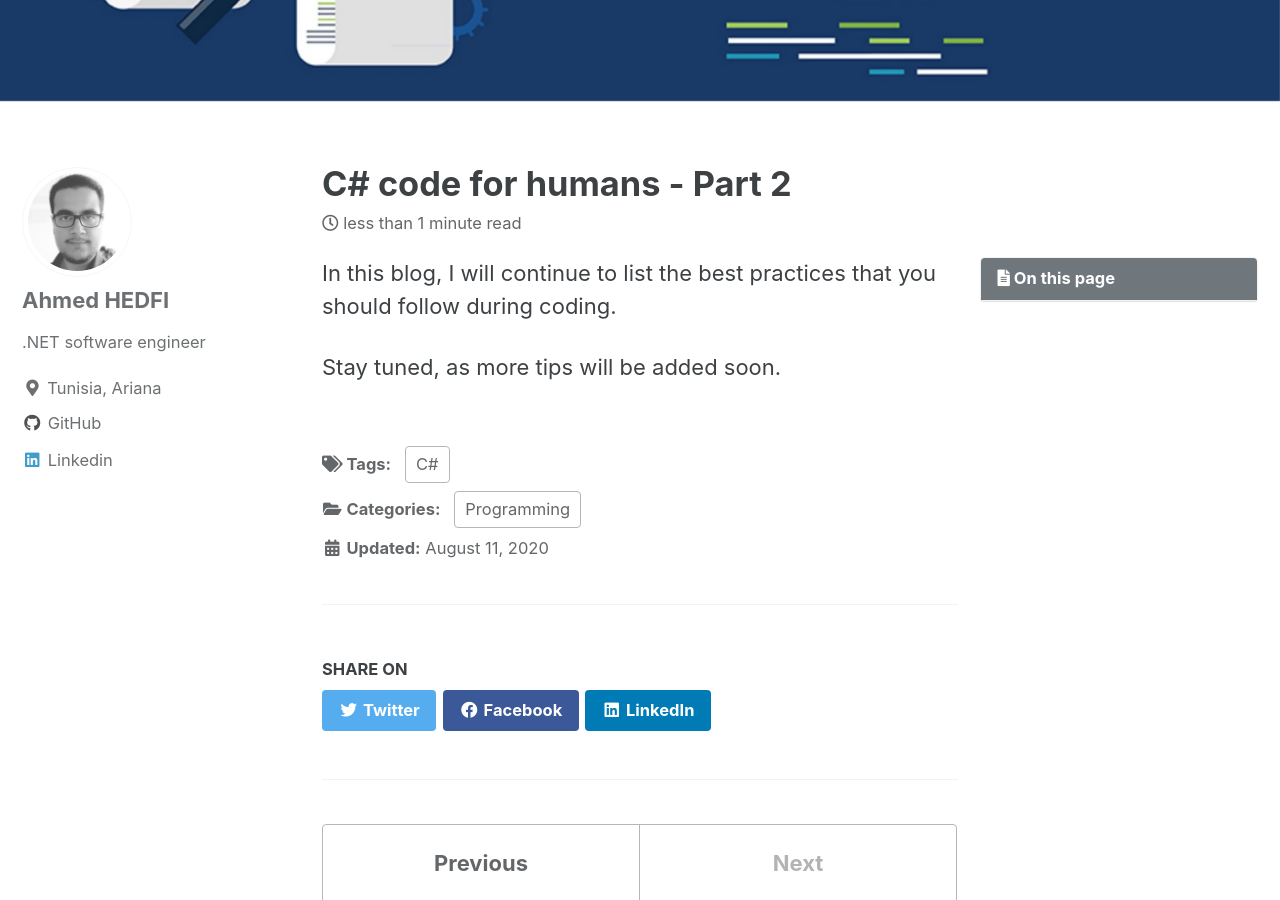
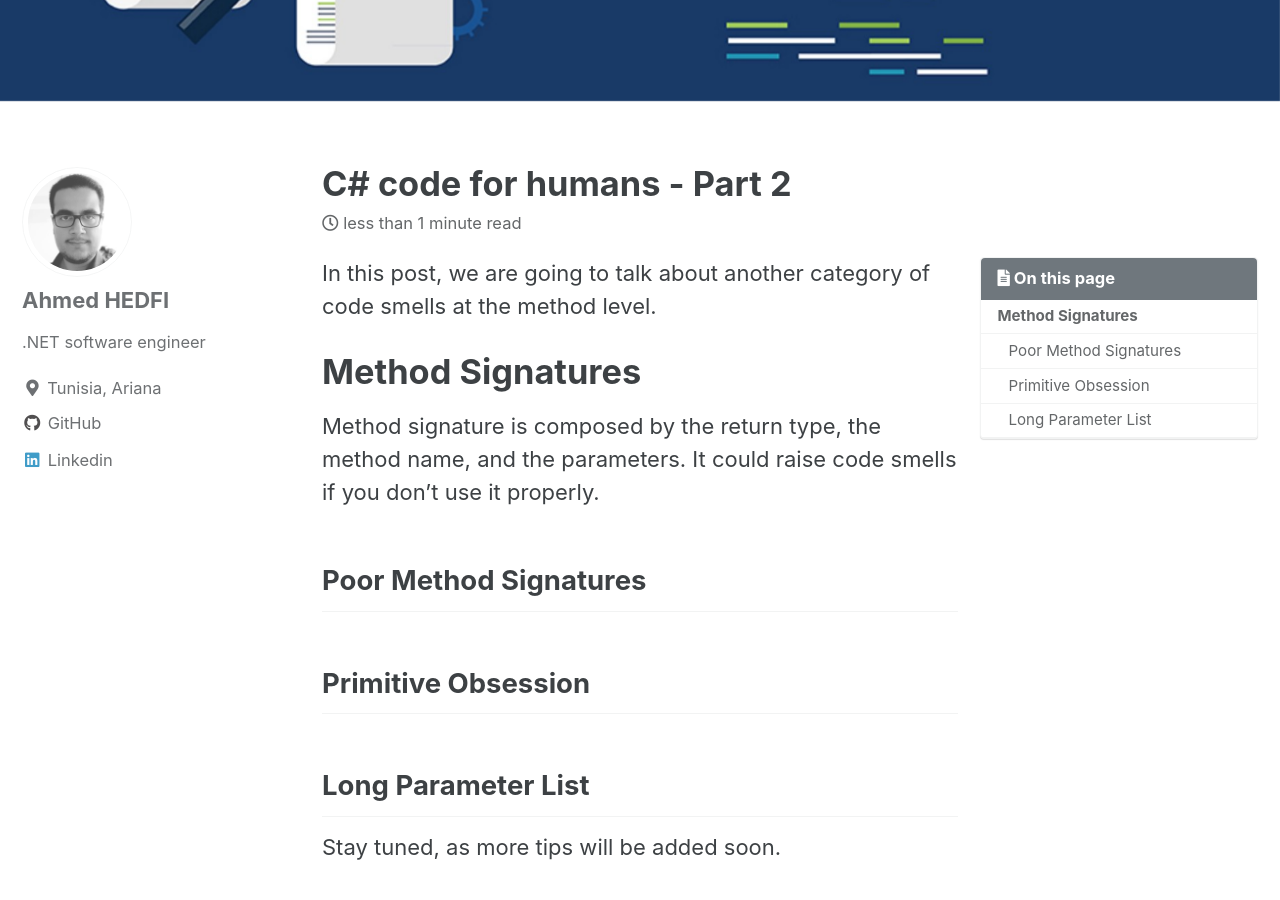
Before and after one commit to ahedfi/ahedfi.github.io, a Jekyll site: the page built from _posts/2020-08-11-csharp-code-for-humans-part-2.md, in a window 1280 px wide and 900 px high, scrolled down 381 px. Built offline with Jekyll 4.4.1, drawn with Linux system fonts in a browser that asks for light colours; cached includes are drawn as plain includes; comment, search, counter and statistics services are not loaded.

Commit message:
Add the sections of the post

```diff
--- a/_posts/2020-08-11-csharp-code-for-humans-part-2.md
+++ b/_posts/2020-08-11-csharp-code-for-humans-part-2.md
@@ -12,6 +12,17 @@ tags:
   - C#
 ---
 
-In this blog, I will continue to list the best practices that you should follow during coding.
+In this post, we are going to talk about another category of code smells at the method level.
+
+# Method Signatures
+
+Method signature is composed by the return type, the method name, and the parameters. It could raise code smells if you don't use it properly.
+
+## Poor Method Signatures
+
+## Primitive Obsession
+
+## Long Parameter List
+
 
 Stay tuned, as more tips will be added soon.
```
